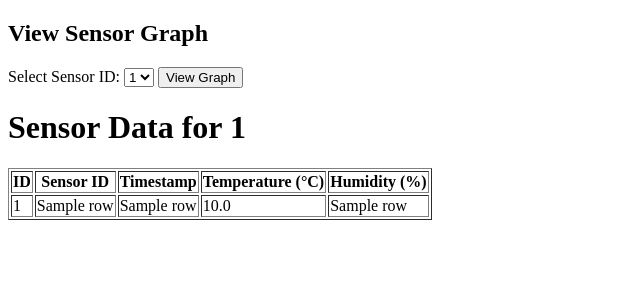
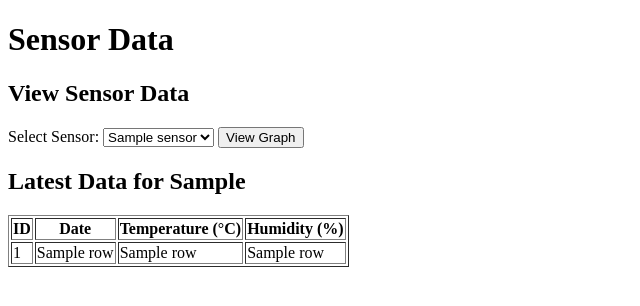
Before and after one commit to jurscheler/BudWatch, a Flask app: template budwatch_app/templates/index.html in a window 1280 px wide. Shown: the top 306 px of the page, without its empty margins (0-640 px from the left). Run offline with Flask 3, Linux system fonts and the light colour scheme; the template is opened without the code that fills it: most values are stand-ins (such as "Sample title", 1, 10 or a date in 2020).

Commit message:
Updates to the web app

```diff
--- a/budwatch_app/app.py
+++ b/budwatch_app/app.py
@@ -17,7 +17,7 @@ def get_db_connection():
     return pyodbc.connect(CONNECTION_STRING)
 
 def fahrenheit_to_celsius(f):
-    return (f - 32) * 5 / 9
+    return round((f - 32) * 5 / 9, 1)  # Round to 1 decimal place
 
 def convert_gmt_to_est(gmt_time):
     """
@@ -44,18 +44,25 @@ def index():
     conn = get_db_connection()
     cursor = conn.cursor()
 
-    # Fetch unique sensor IDs
-    cursor.execute('SELECT DISTINCT sensorid FROM sensor_data ORDER BY sensorid')
-    sensor_ids = [row.sensorid for row in cursor.fetchall()]  # Access by column name
+    # Fetch sensor IDs and names from the sensors table
+    cursor.execute('SELECT sensorid, name FROM sensors ORDER BY name')
+    sensors = cursor.fetchall()  # List of (sensorid, name) tuples
 
     # Fetch data for the default sensor (first sensor in the list), ordered by date DESC
-    default_sensor_id = sensor_ids[0] if sensor_ids else None
-    if default_sensor_id:
-        cursor.execute('SELECT id, sensorid, date, temperature, humidity FROM sensor_data WHERE sensorid = ? ORDER BY date DESC', (default_sensor_id,))
+    default_sensor = sensors[0] if sensors else None
+    if default_sensor:
+        default_sensor_id, default_sensor_name = default_sensor
+        cursor.execute('''
+            SELECT sd.id, sd.sensorid, sd.date, sd.temperature, sd.humidity, s.name
+            FROM sensor_data sd
+            JOIN sensors s ON sd.sensorid = s.sensorid
+            WHERE sd.sensorid = ?
+            ORDER BY sd.date DESC
+        ''', (default_sensor_id,))
         default_sensor_data = cursor.fetchall()
         # Convert temperature to Celsius and GMT to EST
         default_sensor_data = [
-            (row.id, row.sensorid, convert_gmt_to_est(row.date), fahrenheit_to_celsius(row.temperature), row.humidity)
+            (row.id, row.sensorid, convert_gmt_to_est(row.date), fahrenheit_to_celsius(row.temperature), row.humidity, row.name)
             for row in default_sensor_data
         ]
     else:
@@ -63,36 +70,58 @@ def index():
 
     conn.close()
 
-    return render_template('index.html', sensor_ids=sensor_ids, default_sensor_id=default_sensor_id, default_sensor_data=default_sensor_data)
+    return render_template('index.html', sensors=sensors, default_sensor=default_sensor, default_sensor_data=default_sensor_data)
 
-@app.route('/graph/<sensorid>')
-def graph(sensorid):
+@app.route('/graph')
+def graph():
+    # Get the sensorid from the query parameters
+    sensorid = request.args.get('sensorid')
+
+    # Validate the sensorid
+    if not sensorid:
+        return "Sensor ID is missing in the request.", 400
+
     # Fetch data for the selected sensor, ordered by date DESC
     conn = get_db_connection()
     cursor = conn.cursor()
-    cursor.execute('SELECT date, temperature, humidity FROM sensor_data WHERE sensorid = ? ORDER BY date DESC', (sensorid,))
+    cursor.execute('''
+        SELECT sd.date, sd.temperature, sd.humidity, s.name
+        FROM sensor_data sd
+        JOIN sensors s ON sd.sensorid = s.sensorid
+        WHERE sd.sensorid = ?
+        ORDER BY sd.date DESC
+    ''', (sensorid,))
     data = cursor.fetchall()
+    conn.close()
+
     # Convert temperature to Celsius and GMT to EST
     data = [
-        (convert_gmt_to_est(row.date), fahrenheit_to_celsius(row.temperature), row.humidity)
+        (convert_gmt_to_est(row.date), fahrenheit_to_celsius(row.temperature), row.humidity, row.name)
         for row in data
     ]
-    conn.close()
     return render_template('graph.html', sensorid=sensorid, data=data)
 
-@app.route('/api/sensor/<sensorid>')  # Treat sensorid as a string
+@app.route('/api/sensor/<sensorid>')
 def api_sensor_data(sensorid):
-    # API endpoint for fetching sensor data (used by Chart.js)
+    # Fetch data for the selected sensor
     conn = get_db_connection()
     cursor = conn.cursor()
-    cursor.execute('SELECT date, temperature, humidity FROM sensor_data WHERE sensorid = ?', (sensorid,))
+    cursor.execute('''
+        SELECT sd.date, sd.temperature, sd.humidity, s.name
+        FROM sensor_data sd
+        JOIN sensors s ON sd.sensorid = s.sensorid
+        WHERE sd.sensorid = ?
+        ORDER BY sd.date DESC
+    ''', (sensorid,))
     data = cursor.fetchall()
     conn.close()
-    # Format data for Chart.js
+
+    # Format data for the frontend
     result = {
         'timestamps': [convert_gmt_to_est(row.date).strftime('%Y-%m-%d %H:%M:%S') for row in data],  # Convert GMT to EST
-        'temperature': [fahrenheit_to_celsius(row.temperature) for row in data],
-        'humidity': [row.humidity for row in data]
+        'temperature': [round(fahrenheit_to_celsius(row.temperature), 1) for row in data],  # Round temperature to 1 decimal place
+        'humidity': [round(row.humidity, 1) for row in data],  # Round humidity to 1 decimal place
+        'sensor_name': data[0].name if data else None  # Include sensor name in the response
     }
     return jsonify(result)
 
--- a/budwatch_app/templates/index.html
+++ b/budwatch_app/templates/index.html
@@ -4,45 +4,78 @@
     <meta charset="UTF-8">
     <meta name="viewport" content="width=device-width, initial-scale=1.0">
     <title>BudWatch - Sensor Data</title>
+    <script>
+        // Function to update the table when the dropdown changes
+        function updateTable() {
+            const sensorid = document.getElementById('sensorid').value;
+
+            // Fetch new data from the server
+            fetch(`/api/sensor/${sensorid}`)
+                .then(response => response.json())
+                .then(data => {
+                    const tableBody = document.getElementById('sensorTableBody');
+                    tableBody.innerHTML = '';  // Clear the existing table rows
+
+                    // Populate the table with new data
+                    data.timestamps.forEach((timestamp, index) => {
+                        const row = document.createElement('tr');
+                        row.innerHTML = `
+                            <td>${index + 1}</td>
+                            <td>${timestamp}</td>
+                            <td>${data.temperature[index]}</td>
+                            <td>${data.humidity[index]}</td>
+                        `;
+                        tableBody.appendChild(row);
+                    });
+
+                    // Update the table heading with the selected sensor name
+                    const tableHeading = document.getElementById('tableHeading');
+                    tableHeading.textContent = `Latest Data for ${data.sensor_name || 'N/A'}`;
+                })
+                .catch(error => console.error('Error fetching data:', error));
+        }
+
+        // Attach the updateTable function to the dropdown's change event
+        document.addEventListener('DOMContentLoaded', () => {
+            const dropdown = document.getElementById('sensorid');
+            dropdown.addEventListener('change', updateTable);
+        });
+    </script>
 </head>
 <body>
-    <h2>View Sensor Graph</h2>
-    <form action="/graph" method="get" onsubmit="updateFormAction(this)">
-        <label for="sensorid">Select Sensor ID:</label>
+    <h1>Sensor Data</h1>
+
+    <!-- Dropdown to select sensor -->
+    <h2>View Sensor Data</h2>
+    <form>
+        <label for="sensorid">Select Sensor:</label>
         <select name="sensorid" id="sensorid">
-            {% for sensorid in sensor_ids %}
-            <option value="{{ sensorid }}" {% if sensorid == default_sensor_id %}selected{% endif %}>{{ sensorid }}</option>
+            {% for sensor in sensors %}
+            <option value="{{ sensor.sensorid }}">{{ sensor.name }}</option>
             {% endfor %}
         </select>
-        <button type="submit">View Graph</button>
+        <!-- Button to view graph -->
+        <button type="submit" formaction="/graph">View Graph</button>
     </form>
 
-    <script>
-        function updateFormAction(form) {
-            const sensorid = form.sensorid.value;
-            form.action = `/graph/${sensorid}`;  // Update the form action to include sensorid in the path
-        }
-    </script>
-
-    <h1>Sensor Data for {{ default_sensor_id }}</h1>
+    <!-- Table to display sensor data -->
+    <h2 id="tableHeading">Latest Data for {{ default_sensor[1] if default_sensor else 'N/A' }}</h2>
     <table border="1">
         <thead>
             <tr>
                 <th>ID</th>
-                <th>Sensor ID</th>
-                <th>Timestamp</th>
+                <th>Date</th>
                 <th>Temperature (°C)</th>
                 <th>Humidity (%)</th>
             </tr>
         </thead>
-        <tbody>
+        <tbody id="sensorTableBody">
             {% for row in default_sensor_data %}
             <tr>
-                <td>{{ row[0] }}</td>  <!-- id -->
-                <td>{{ row[1] }}</td>  <!-- sensorid -->
-                <td>{{ row[2] }}</td>  <!-- date -->
-                <td>{{ "%.1f"|format(row[3]) }}</td>  <!-- temperature_c (formatted to 1 decimal place) -->
-                <td>{{ row[4] }}</td>  <!-- humidity -->
+                <td>{{ loop.index }}</td>  <!-- Row number -->
+                <td>{{ row[2] }}</td>  <!-- Date -->
+                <td>{{ row[3] }}</td>  <!-- Temperature -->
+                <td>{{ row[4] }}</td>  <!-- Humidity -->
             </tr>
             {% endfor %}
         </tbody>
```
Also changed, not shown: budwatch_app/templates/graph.html (+2 -5 lines).
